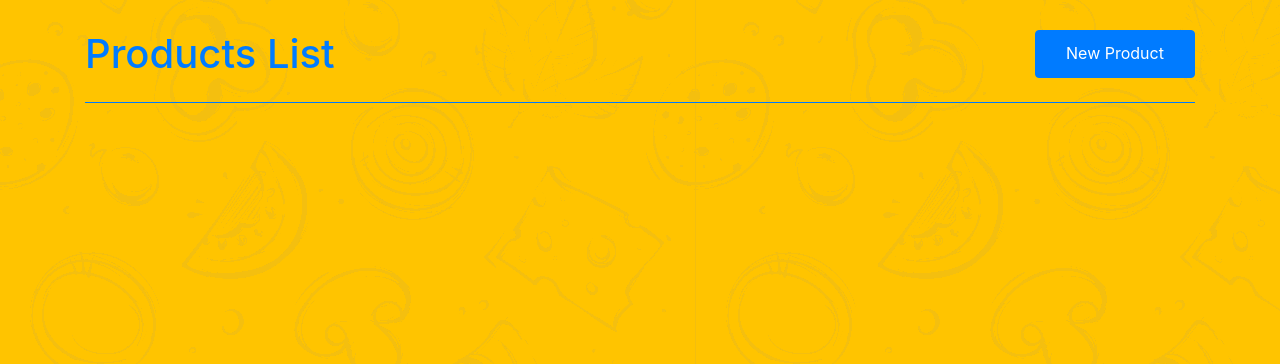
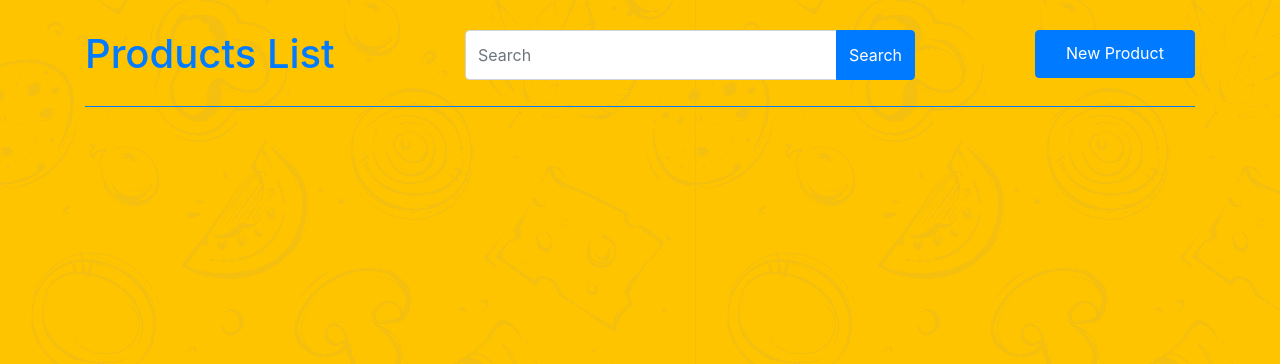
Before and after one commit to gustavosgasparini/supermarket, a Django app: page /products/products_list/ in a window 1280 px wide. Shown: the part 56-420 px from the top of the page. Run offline with Django 3.2, Linux system fonts and the light colour scheme; the visitor is signed in with stand-in values (Sample User, id 1); data that the repository does not hold is empty; some libraries are stand-ins or nearby versions.

Commit message:
supermarket commit

```diff
--- a/productsApp/templates/products_list.html
+++ b/productsApp/templates/products_list.html
@@ -5,10 +5,20 @@
 {% block main %}
 
     <div class="row">
-        <div class="col-sm-8">
+        <div class="col-sm-4">
             <h1 class="color">Products List</h1>
         </div>
-        <div class="col-sm-4">
+        <div class="col-sm-8">
+            <div class="float-sm-left">
+                <form class="form-inline">
+                    <div class="input-group">
+                        <input type="search" class="form-control" placeholder="Search" id="search" name="search" aria-label="Search">
+                        <div class="input-group-append">
+                            <button class="btn btn-primary" type="submit">Search</button>
+                        </div>
+                    </div>
+                </form>
+            </div>
             <div class="float-sm-right">
                 <a href="{% url 'prod_new' %}" class="btn btn-primary btn-edit-margin">New Product</a>
             </div>
--- a/productsApp/views.py
+++ b/productsApp/views.py
@@ -17,7 +17,14 @@ def prod_logout(request):
 
 @login_required
 def prod_list(request):
-    products = Product.objects.order_by('product_type')
+    search_term = request.GET.get('search', None)
+
+    if search_term:
+        products = Product.objects.all()
+        products = products.filter(product_name__icontains=search_term)
+    else:
+        products = Product.objects.order_by('product_type')
+
     return render(request, 'products_list.html', {'products': products})
 
 
--- a/static/css/newstyle.css
+++ b/static/css/newstyle.css
@@ -2,6 +2,7 @@
 .col-sm-4 {
     width: 280px;
 }
+
 
 .btn-edit-media {
     margin-bottom: 20px;
@@ -13,6 +14,12 @@
     margin-left: 7px;
 }
 
+}
+
+.form-inline .input-group {
+    width: 450px;
+    height: 50px;
+    margin-bottom: 10px;
 }
 
 h2 {
```
Also changed, not shown: README.md (added).
